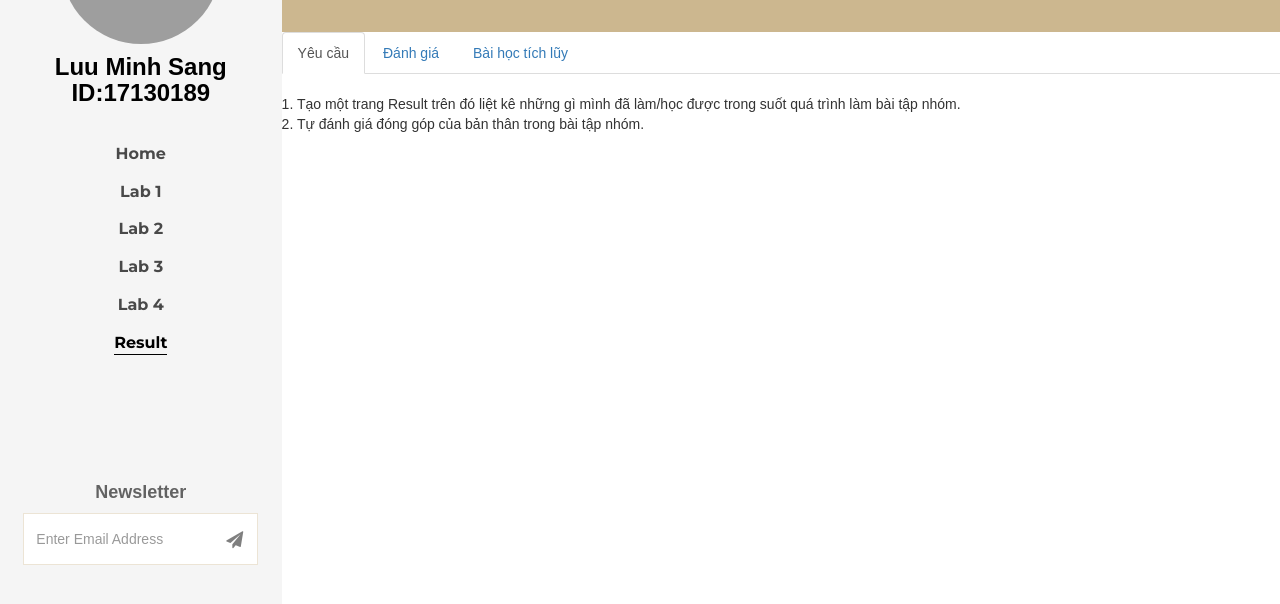
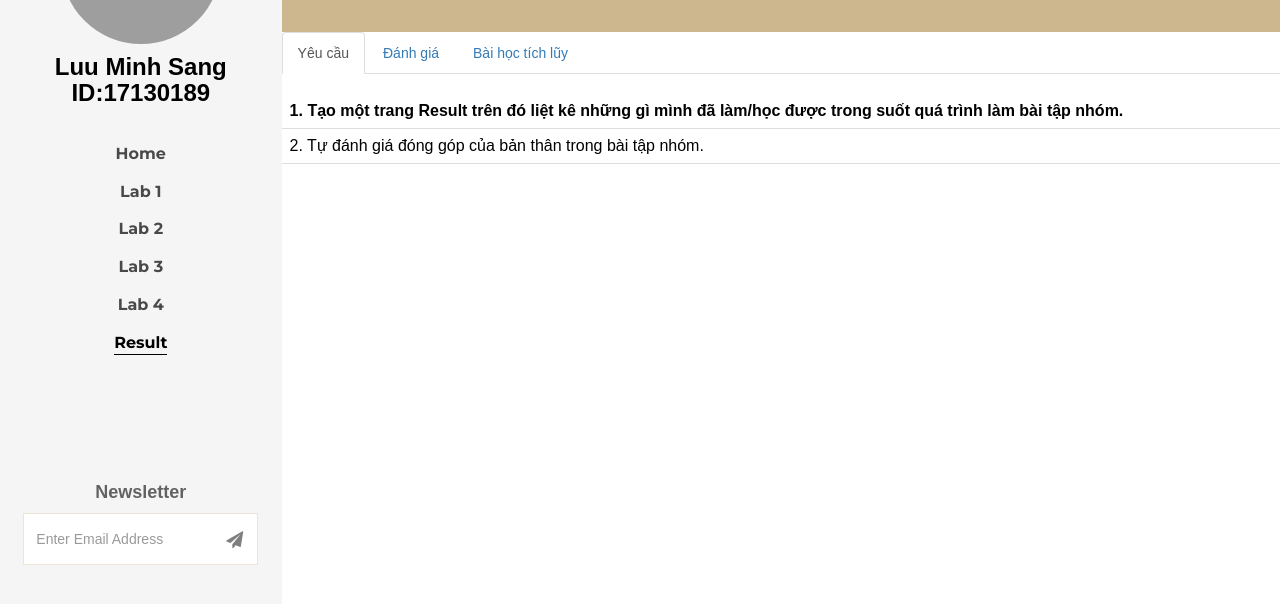
Before and after one commit to minhsang10/luuminhsang, a plain HTML site: page result.html in a window 1280 px wide. Shown: the part 178-782 px from the top of the page. Drawn offline with nearby package versions, Linux system fonts and the light colour scheme; some packages are replaced by stand-ins of ours; no server answers; grey boxes are pictures that could not be loaded; files whose address does not match are found by name; a web font is replaced by a local one.

Commit message:
Update result.html

```diff
--- a/result.html
+++ b/result.html
@@ -362,8 +362,20 @@ tr:hover {background-color:#f5f5f5;}
 
    <div id="Rq" class="tab-pane fade in active">
 	   </br>
-	1.	Tạo một trang Result trên đó liệt kê những gì mình đã làm/học được trong suốt quá trình làm bài tập nhóm. </br>
-2.	Tự đánh giá đóng góp của bản thân trong bài tập nhóm.
+	<table>
+  <tr>
+    <th>1.	Tạo một trang Result trên đó liệt kê những gì mình đã làm/học được trong suốt quá trình làm bài tập nhóm.</th>
+
+
+  </tr>
+
+  <tr>
+    <td>2.	Tự đánh giá đóng góp của bản thân trong bài tập nhóm. </td>
+
+
+  </tr>
+	</table>
+
     </div>
 
     <div id="Ex2" class="tab-pane fade">
```
